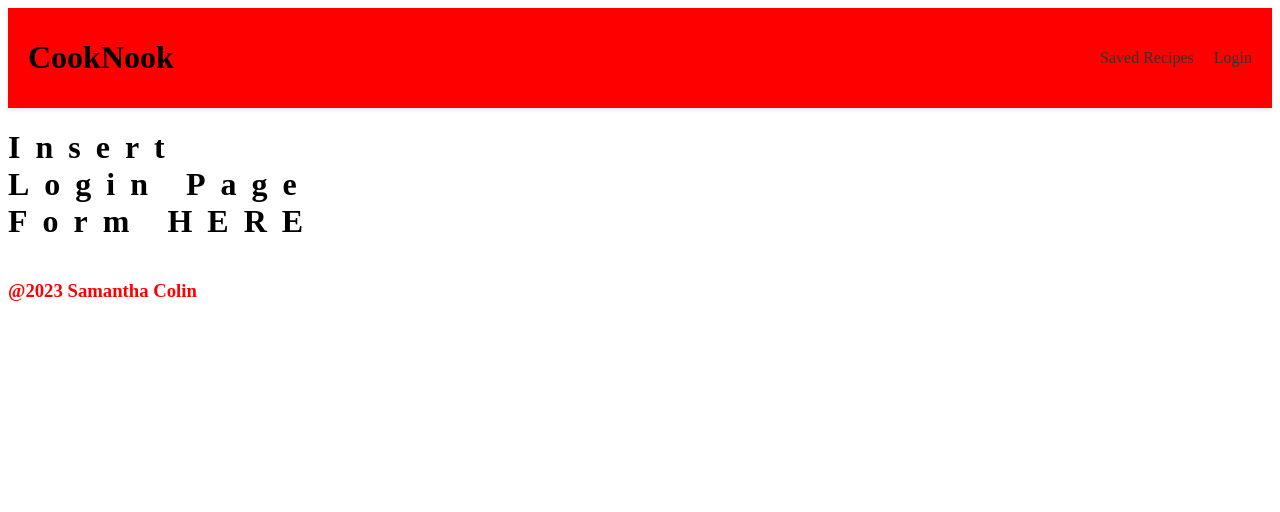
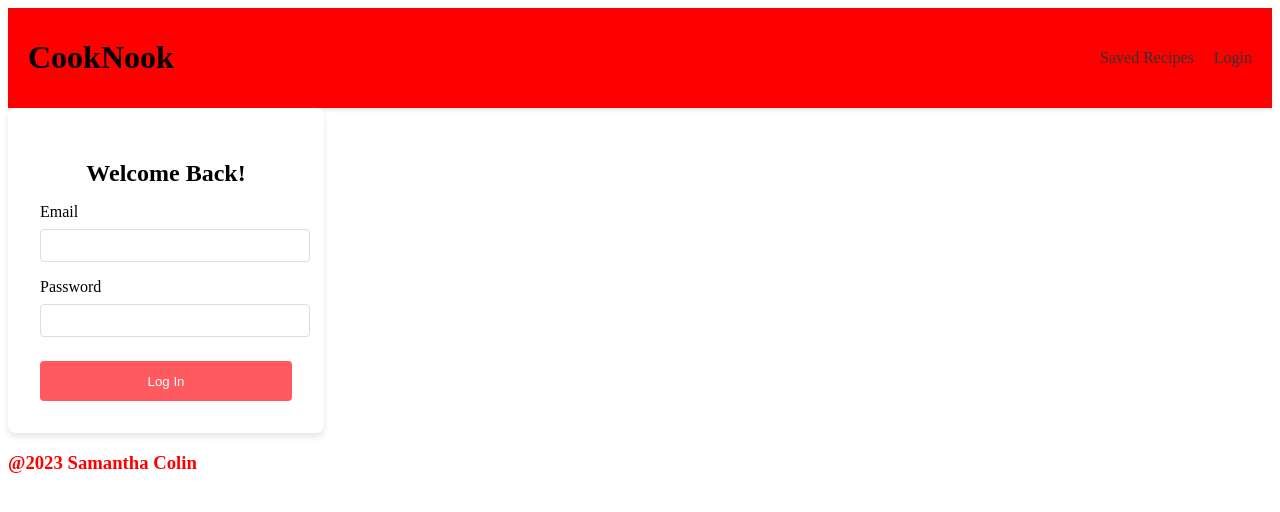
Before and after one commit to Scolin022/TastyBites, a React (Create React App) app: page /LoginPage in a window 1280 px wide. Shown: the top 512 px of the page. Built offline with nearby package versions, Linux system fonts and the light colour scheme.

Commit message:
bookmark

```diff
--- a/src/assets/styles/layouts/form.css
+++ b/src/assets/styles/layouts/form.css
@@ -0,0 +1,41 @@
+.loginFormContainer {
+    max-width: 400pc;
+    margin: auto;
+    padding: 2rem;
+    background-color: white;
+    border-radius: 8px;
+    box-shadow: 0 4px 6px rgba(0,0,0,0.1);
+}
+
+form h2 {
+    text-align: center;
+    margin-bottom: 1rem;
+}
+
+form label {
+    display: block;
+    margin-top: 1rem;
+}
+
+form input {
+    width: 100%;
+    padding: 0.5rem;
+    margin-top: 0.5rem;
+    border: 1px solid #ddd;
+    border-radius: 4px;
+}
+
+form button {
+    width: 100%;
+    padding: 0.8rem;
+    margin-top: 1.5rem;
+    background-color: #ff5a5f;
+    color: white;
+    border: none;
+    border-radius: 4px;
+    cursor: pointer;
+}
+
+form button:hover {
+    background-color: #f53d3d;
+}
--- /dev/null
+++ b/src/components/Forms/Login.jsx
@@ -0,0 +1,44 @@
+import { useState } from 'react';
+import './../../assets/styles/layouts/form.css';
+
+function LoginForm() {
+    const [email, setEmail] = useState('');
+    const [password, setPassword] = useState('');
+
+    const handleSubmit = event => {
+        event.preventDefault();
+        // Here you would send PHP to the backend
+        console.log('Submitting', { email, password });
+    };
+
+    return (
+        <div className="loginFormContainer">
+            <form onSubmit={handleSubmit}>
+                <h2>Welcome Back!</h2>
+
+                <label htmlFor="email">Email</label>
+                <input
+                    type="email"
+                    id="email"
+                    value={email}
+                    onChange={(e) => setEmail(e.target.value)}
+                    required
+                />
+
+
+                <label htmlFor="password">Password</label>
+                <input
+                    type="password"
+                    id="password"
+                    value={password}
+                    onChange={(e) => setPassword(e.target.value)}
+                    required
+                />
+
+                <button type="submit">Log In</button>
+            </form>
+        </div>
+    );
+}
+
+export default LoginForm;
--- /dev/null
+++ b/src/components/Forms/SignUp.jsx
@@ -0,0 +1,2 @@
+import { useState } from 'react';
+import './../../assets/styles/layouts/form.css';
--- a/src/pages/LoginPage.jsx
+++ b/src/pages/LoginPage.jsx
@@ -1,4 +1,5 @@
 import React from 'react';
+import LoginForm from './../components/Forms/Login';
 // Global CSS Styles //
 import './../assets/styles/base/reset.css';
 import './../assets/styles/base/theme.css';
@@ -9,7 +10,7 @@ import styles from './LoginPage.module.css';
 function LoginPage() {
     return (
         <div>
-            <h1 className={styles.testStyle}>Insert Login Page Form HERE</h1>
+            <LoginForm />
         </div>
     );
 }
```
